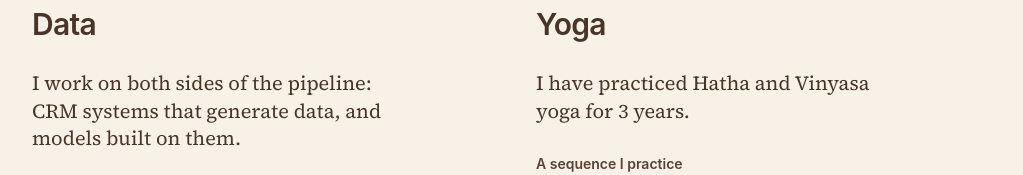
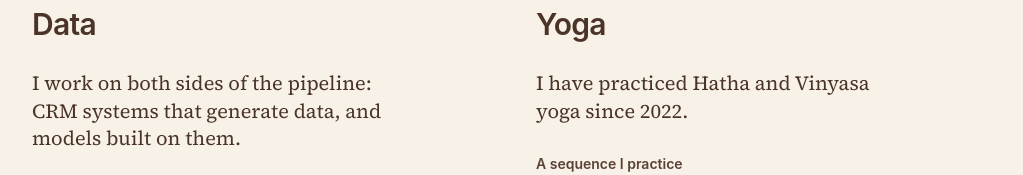
Before and after one commit to cindywanady/cindywanady.github.io, a Next.js app: page / in a window 1280 px wide. Shown: the part 464-639 px from the top of the page, without its empty margins (128-1151 px from the left). Built offline with nearby package versions, Linux system fonts and the light colour scheme; a web font is replaced by a local one.

Commit message:
State the yoga practice as since 2022
'Since 2022' replaces '3 years': it is the figure Cindy gave, and a fixed
year never goes stale, so the CI staleness warning is removed with it.
Changing the source first made the evidence test fail on both claims that
quoted the old line.

```diff
--- a/content/identity.ts
+++ b/content/identity.ts
@@ -14,7 +14,7 @@ export const identity = {
         {
             text: "I also practice Hatha and Vinyasa yoga.",
             source: "yoga",
-            quote: "Practicing Hatha yoga and Vinyasa yoga for 3 years",
+            quote: "Practicing Hatha yoga and Vinyasa yoga since 2022",
         },
     ],
     profiles: [
--- a/content/yoga.ts
+++ b/content/yoga.ts
@@ -3,9 +3,9 @@ export const yoga = {
     column: {
         heading: "Yoga",
         trueLine: {
-            text: "I have practiced Hatha and Vinyasa yoga for 3 years.",
+            text: "I have practiced Hatha and Vinyasa yoga since 2022.",
             source: "yoga",
-            quote: "Practicing Hatha yoga and Vinyasa yoga for 3 years",
+            quote: "Practicing Hatha yoga and Vinyasa yoga since 2022",
         },
         strip: {
             title: "A sequence I practice",
--- a/sources/yoga.md
+++ b/sources/yoga.md
@@ -6,7 +6,7 @@ Edit this file first when a fact changes, then the matching field in
 
 ## Practice
 
-Practicing Hatha yoga and Vinyasa yoga for 3 years, as of 2026-09-24.
+Practicing Hatha yoga and Vinyasa yoga since 2022.
 
 ## Training
 
```
Also changed, not shown: 3 other files (tests, documents, lock files or other folders).
